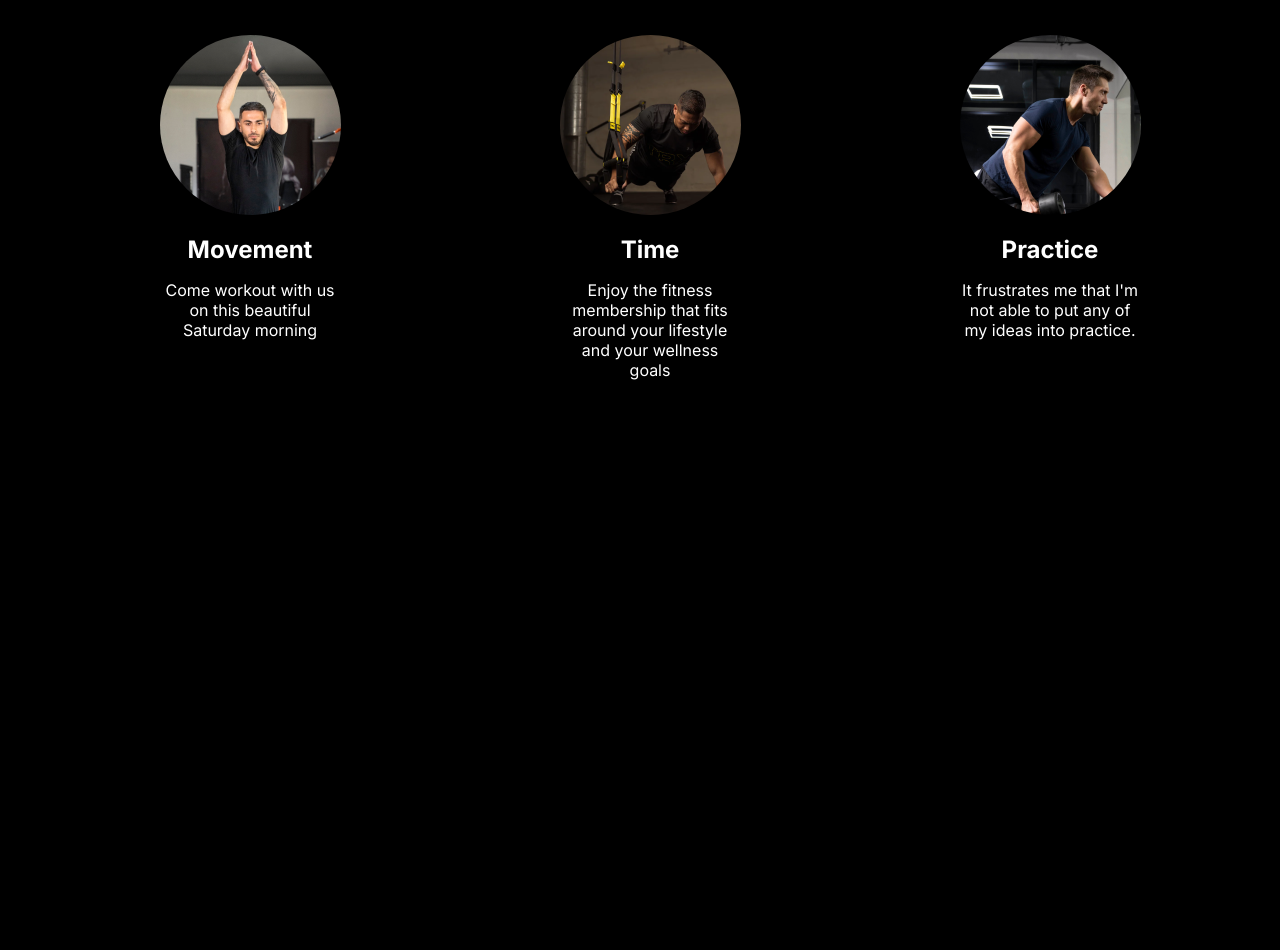
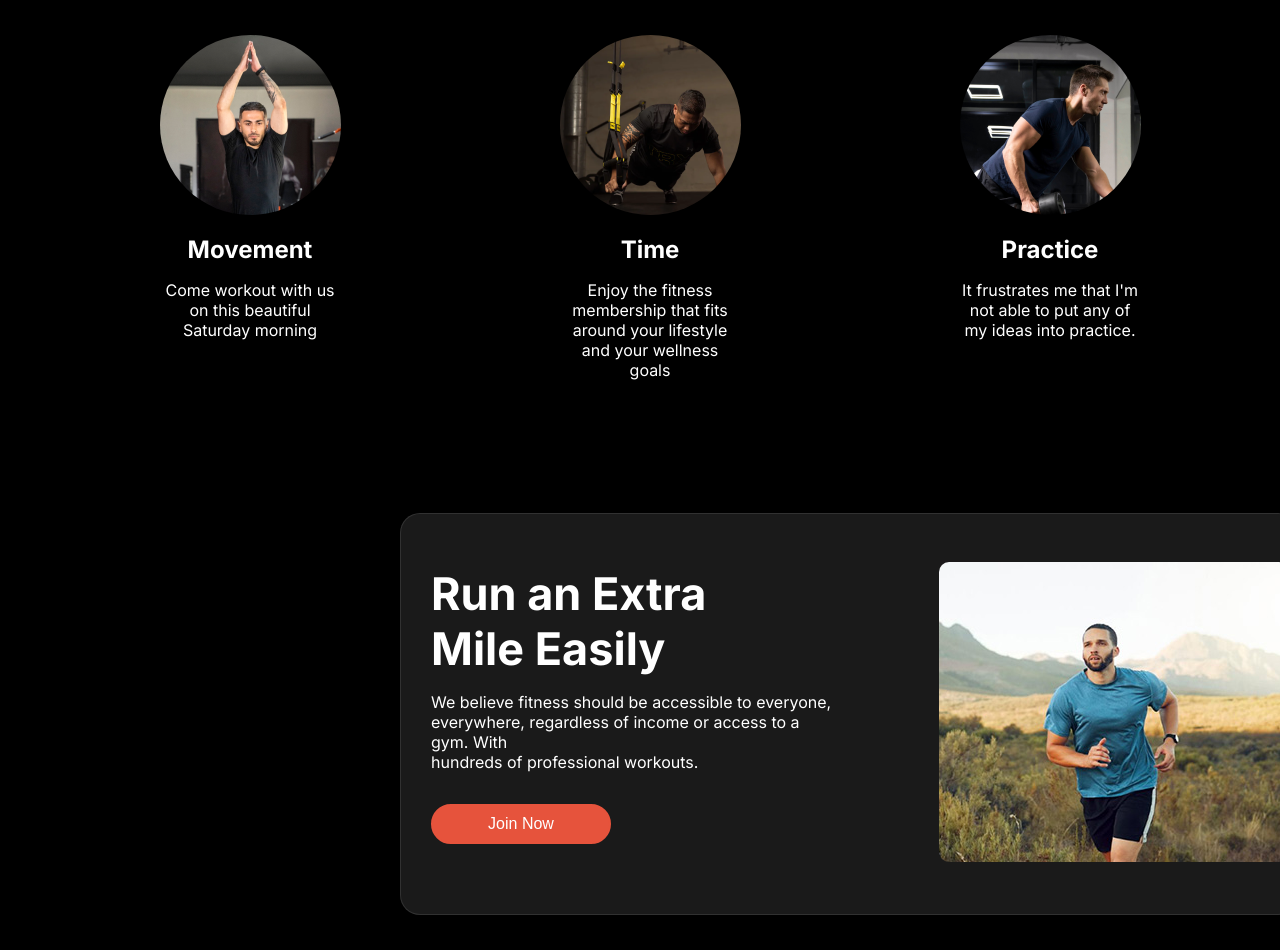
Before and after one commit to tanvirahamad015/new-assinment, a plain HTML site: page index.html in a window 1280 px wide. Shown: the part 1180-2130 px from the top of the page. Before the commit the page ends 1560 px from the top, so only its background shows below. Drawn offline with Linux system fonts and the light colour scheme; a web font is replaced by a local one.

Commit message:
3rd part

```diff
--- a/index.html
+++ b/index.html
@@ -69,5 +69,19 @@
           </div>
         </section>
 
+<section class="third-part">
+<div class="text-3rd"><h1>Run an Extra <br>
+    Mile Easily</h1><p>We believe fitness should be accessible to everyone,<br>everywhere, regardless of income or access to a gym. With <br> hundreds of professional workouts.</p><button class="first-btn">Join Now</button></div>
+<div class="pic-3rd">
+    <div class="pic">
+        <img class="round-2" src="images/run.jpg" alt="">
+    </div>
+</div>
+</section>
+
+
+
+
+
 </body>
 </html>
--- a/style/style.css
+++ b/style/style.css
@@ -178,3 +178,38 @@ margin-bottom: 200px;
     .part-2-tittle h1{
         font-size: 48px;
     }
+
+.third-part{
+    width: 70%;
+    height: 400px;
+    border: 1px solid rgba(255, 255, 255, 0.1);
+    background-color: rgba(255, 255, 255, 0.1);
+    border-radius: 20px;
+    margin-left: 400px;
+    margin-top: 150px;
+    display: flex;
+}
+.text-3rd{
+    width: 60%;
+    height: 400px;
+
+    margin-left: 30px;
+    padding-top: 20px;
+}
+.text-3rd h1{
+    font-size: 45px;
+}
+.pic-3rd{
+    width: 40%;
+    height: 400px;
+
+    margin-left: 100px;
+}
+.pic{
+    width: 366px;
+    height: 312px;
+
+}
+.round-2{
+    border-radius: 10px;
+}
```
